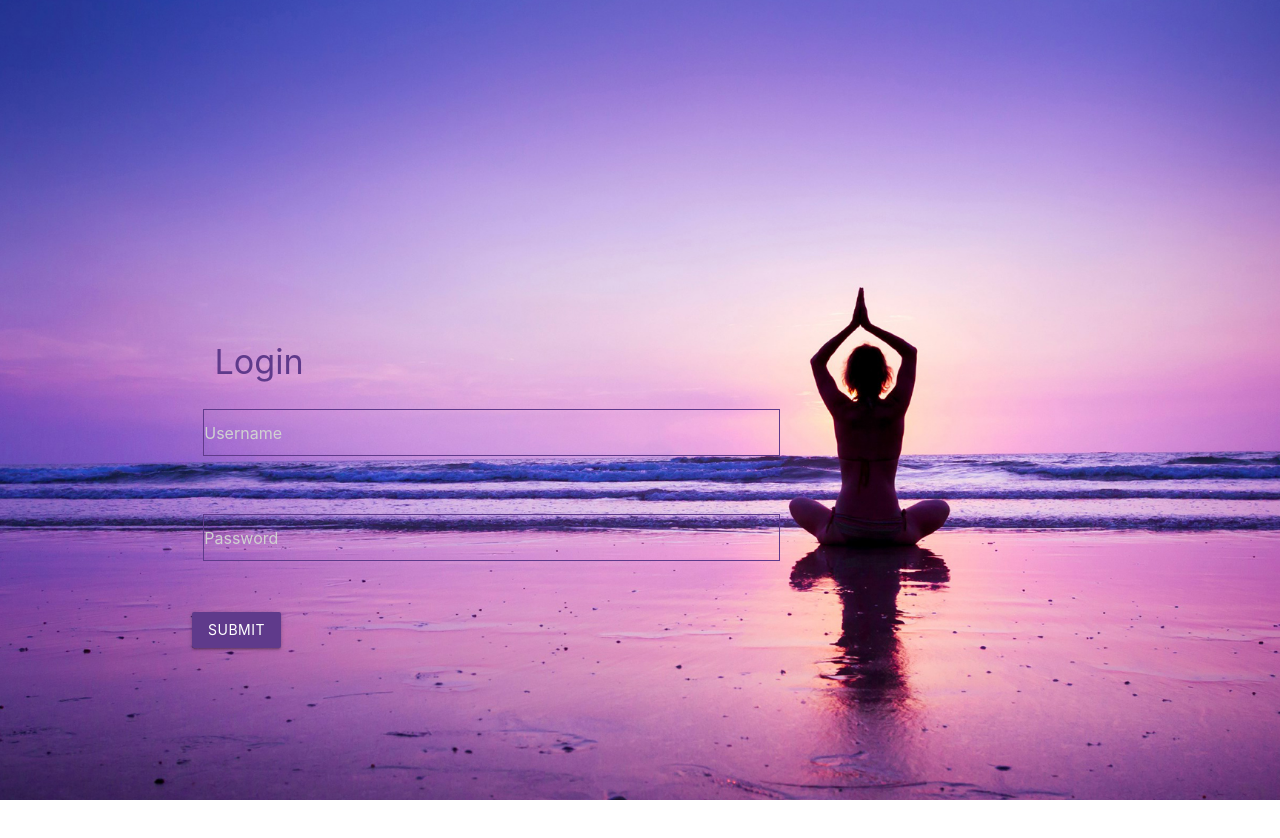
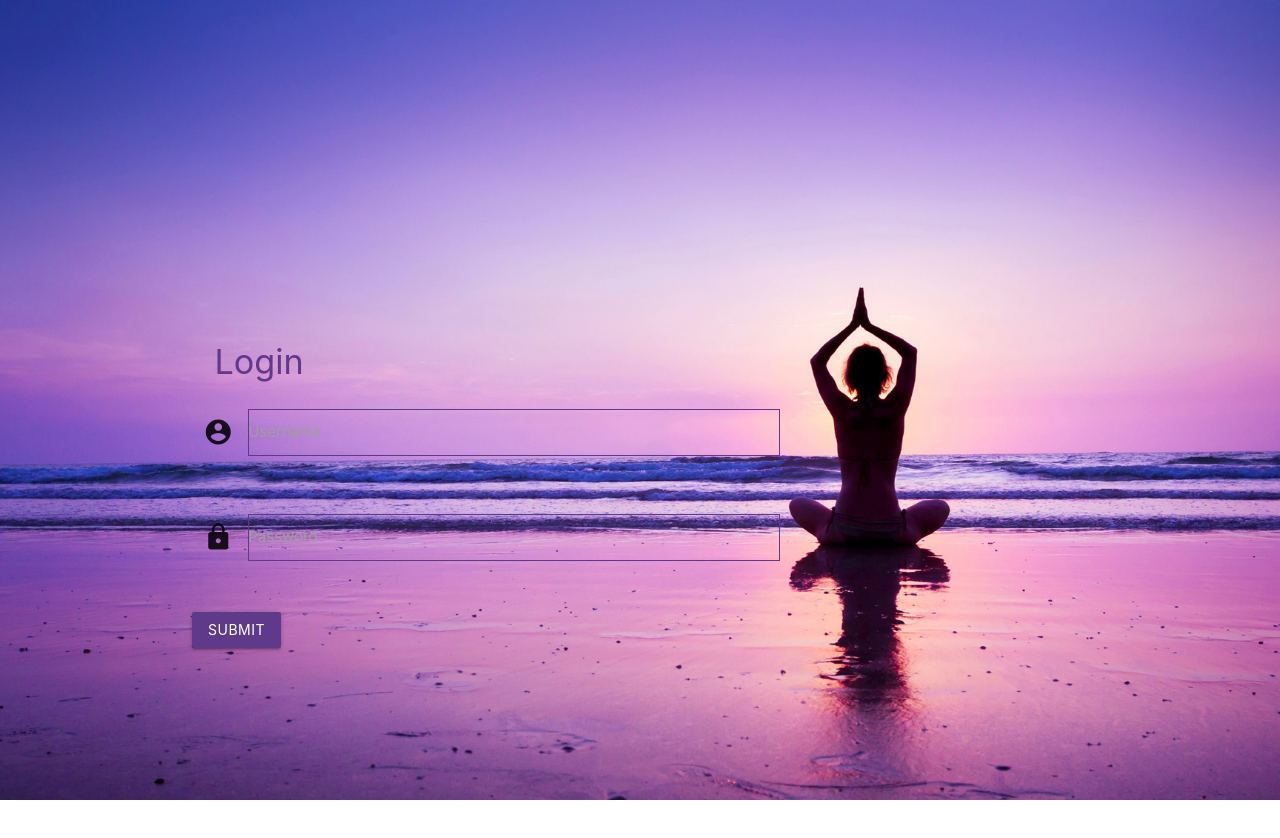
Before and after one commit to TennisSprinterkb/MySQuence, a React (Create React App) app in the folder client/: page / in a window 1280 px wide. Shown: the top 838 px of the page. Built offline with nearby package versions, Linux system fonts and the light colour scheme; no server answers.

Commit message:
updating input form

```diff
--- a/client/src/components/Home/index.js
+++ b/client/src/components/Home/index.js
@@ -6,7 +6,7 @@ import { Route, Link } from 'react-router-dom';
 // import LoginInput from "../Login"
 import LoginForm from "../LoginForm";
 import Signup from "../Signup";
-import Login from "../Login";
+import LoginInput from "../Login";
 import "./style.css";
 // import Land from "../Land"
 
--- a/client/src/components/LoginForm/index.js
+++ b/client/src/components/LoginForm/index.js
@@ -7,8 +7,8 @@ class LoginForm extends Component {
     constructor() {
         super()
         this.state = {
-            username: '',
-            password: '',
+            // username: '',
+            // password: '',
             redirectTo: null
         }
         this.handleSubmit = this.handleSubmit.bind(this)
@@ -61,25 +61,29 @@ class LoginForm extends Component {
                     <form className="col s12">
                         <div className="col s8"><h4 className="heading">Login</h4></div>
                             <div className="row">
-                            <div className="input-field
-                            col s8">
+                                <div className="input-field col s8">
+                                    <i class="material-icons prefix">account_circle</i>
                                     <input
-                                placeholder="Username"
+                                    // placeholder="Username"
                                     type="text"
                                     id="Username"
                                     value={this.state.username}
                                     onChange={this.handleChange}>
                                     </input>
+                                    <label for="Username">Username</label>
                                 </div>
                             </div>
                             <div className="row">
                                 <div className="input-field col s8">
+                                    <i class="material-icons prefix">lock</i>
                                     <input
-                                placeholder="Password"
+                                    // placeholder="Password"
+                                    type="password"
                                     id="Password"
                                     value={this.state.password}
                                     onChange={this.handleChange}>
                                     </input>
+                                    <label for="Password">Password</label>
                                 </div>
                             </div>
                             <div className="row">
@@ -91,7 +95,6 @@ class LoginForm extends Component {
                                 </button>
                             </div>
                     </form>
-
                 </div>
 
 
--- a/client/src/components/LoginForm/style.css
+++ b/client/src/components/LoginForm/style.css
@@ -10,6 +10,10 @@
   .input-field input:hover {
     border: 1px solid #5f3a8b;
 
+  }
+
+  .try:active {
+      color: #5f3a8b
   }
 
   .btn {
```
Lines whose indentation alone changed are shown as unchanged.
